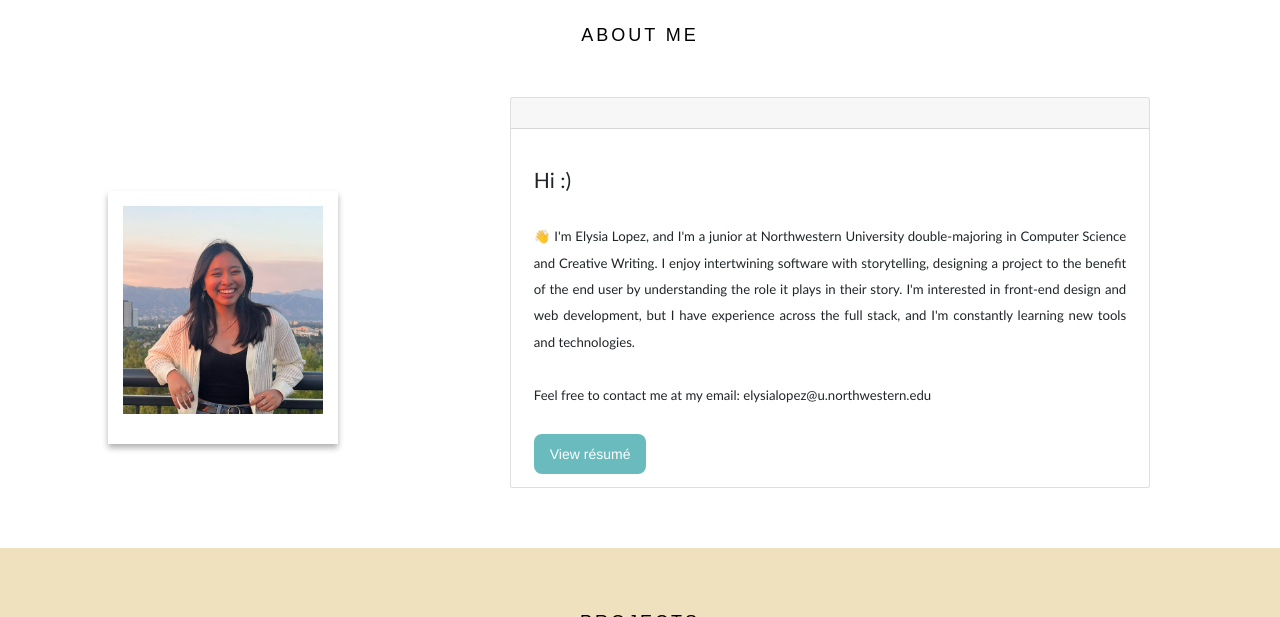
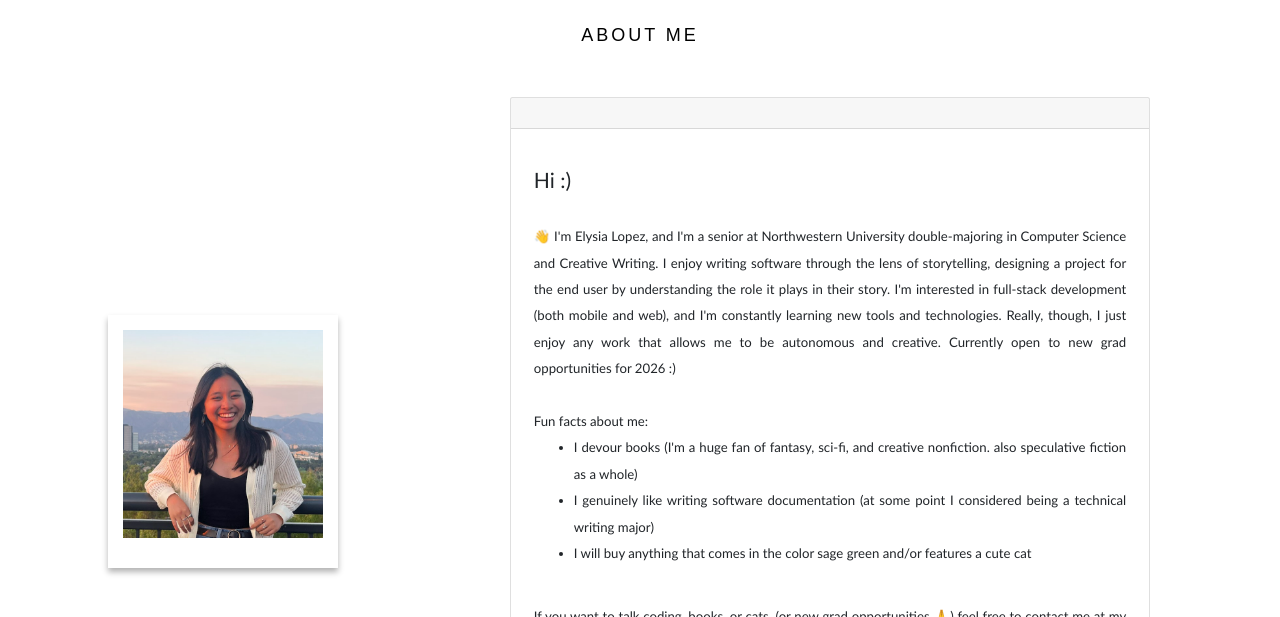
Before and after one commit to ElysiaLopez/elysialopez.github.io, a React (Create React App) app: page / in a window 1280 px wide. Shown: the part 700-1317 px from the top of the page. Built offline with nearby package versions, Linux system fonts and the light colour scheme; some icons are missing.

Commit message:
bio update (new (school) year new me)

```diff
--- a/public/res.json
+++ b/public/res.json
@@ -1,7 +1,7 @@
 {
     "basic_info": {
       "description_header": "Hi",
-      "description": "👋 I'm Elysia Lopez, and I'm a junior at Northwestern University double-majoring in Computer Science and Creative Writing. I enjoy intertwining software with storytelling, designing a project to the benefit of the end user by understanding the role it plays in their story. I'm interested in front-end design and web development, but I have experience across the full stack, and I'm constantly learning new tools and technologies.",
+      "description": "👋 I'm Elysia Lopez, and I'm a senior at Northwestern University double-majoring in Computer Science and Creative Writing. I enjoy writing software through the lens of storytelling, designing a project for the end user by understanding the role it plays in their story. I'm interested in full-stack development (both mobile and web), and I'm constantly learning new tools and technologies. Really, though, I just enjoy any work that allows me to be autonomous and creative. Currently open to new grad opportunities for 2026 :)",
       "section_name": {
         "about": "About me",
         "projects": "Projects",
--- a/src/components/About.js
+++ b/src/components/About.js
@@ -70,7 +70,14 @@ class About extends Component {
                     {about}
                     <br/>
                     <br/>
-                    Feel free to contact me at my email: elysialopez@u.northwestern.edu
+                    Fun facts about me:
+                    <ul>
+                      <li> I devour books (I'm a huge fan of fantasy, sci-fi, and creative nonfiction. also speculative fiction as a whole) </li>
+                      <li> I genuinely like writing software documentation (at some point I considered being a technical writing major) </li>
+                      <li> I will buy anything that comes in the color sage green and/or features a cute cat </li>
+                    </ul>
+                    <br/>
+                    If you want to talk coding, books, or cats, (or new grad opportunities 🙏) feel free to contact me at my email: elysialopez@u.northwestern.edu
                     <br/>
                     <br/>
                     <div >
```
